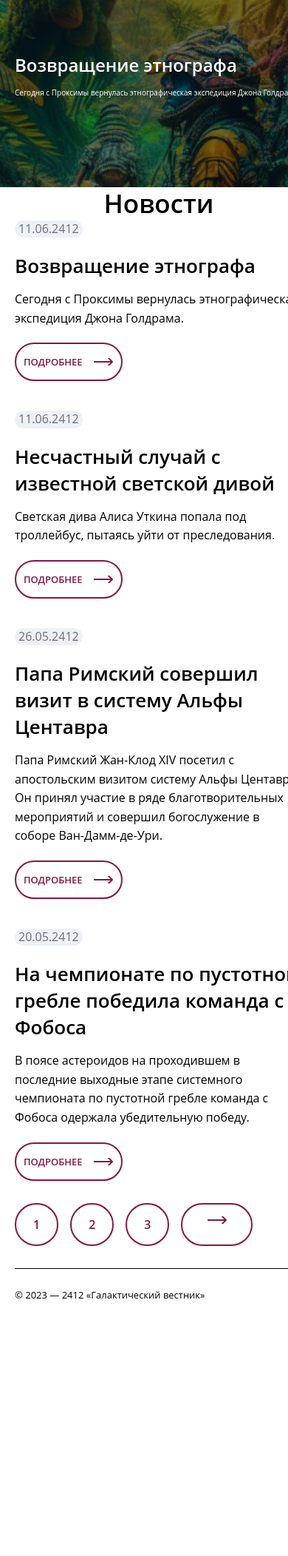
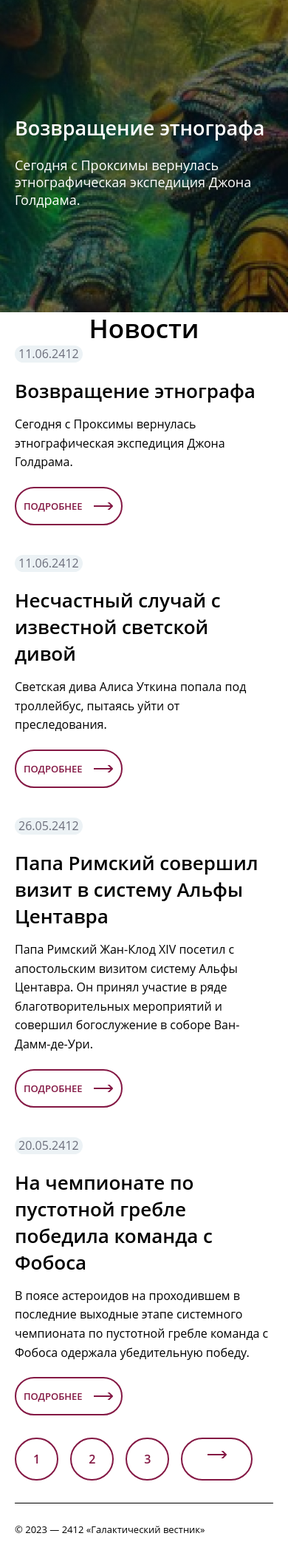
Before and after one commit to Said071/techart-test, a PHP site: page / in a window 390 px wide; the page is wider, and only the part inside the window is pictured. Shown: the part 110-2213 px from the top of that part at 74% size. Before the commit the page ends 1865 px from the top of that part, so only its background shows below. Run offline with PHP 8.4, Linux system fonts and the light colour scheme.

Commit message:
Правки по верстке

```diff
--- a/css/min-style.css
+++ b/css/min-style.css
@@ -1,37 +1,43 @@
-@media(min-width: 360px) and (max-width: 768px) {
+@media(max-width: 768px) {
     .main-container {
-        width: 100%;
+        width: calc(100% - 40px);
         margin: 0 20px;
     }
+
     header {
         padding: 20px 0;
     }
+
     .title-logo {
         font-size: 20px;
     }
+
     .left-block img {
         width: 60px;
         height: 70px;
     }
 
     .main-banner {
-        height: 30vh;
+        height: 50vh;
     }
 
     .banner-content-block {
-        transform: translateY(130%);
+        transform: translateY(120%);
     }
+
     .title-banner-main {
-        font-size: 24px;
+        font-size: 27px;
         font-weight: 600;
         line-height: 140%;
     }
+
     .desc-banner-main {
-        font-size: 10px;
+        font-size: 18px;
         font-weight: 400;
-        line-height: 13%;
+        line-height: 130%;
         margin-top: 20px;
     }
+
     .news-block {
         row-gap: 40px;
     }
@@ -40,6 +46,7 @@
         margin-bottom: 20px;
         padding: 2px 5px;
     }
+
     .news-title {
         color: #000;
         font-size: 35px;
@@ -52,10 +59,12 @@
     .news-card {
         width: 100%;
     }
+
     .title-news {
         font-size: 26px;
         margin-bottom: 15px;
     }
+
     .desc-news {
         font-size: 16px;
         margin-bottom: 20px;
@@ -65,6 +74,7 @@
         font-size: 13px;
         padding: 15px 10px;
     }
+
     .arrow-next {
         width: 27px;
         height: 10px;
--- a/index.html
+++ b/index.html
@@ -6,7 +6,6 @@
     <meta name="viewport" content="width=device-width, initial-scale=1.0">
     <link rel="stylesheet" href="css/style.css">
     <link rel="stylesheet" href="css/min-style.css">
-
     <title>Галактический вестник</title>
 </head>
 <body>
```
Lines whose indentation alone changed are shown as unchanged.
